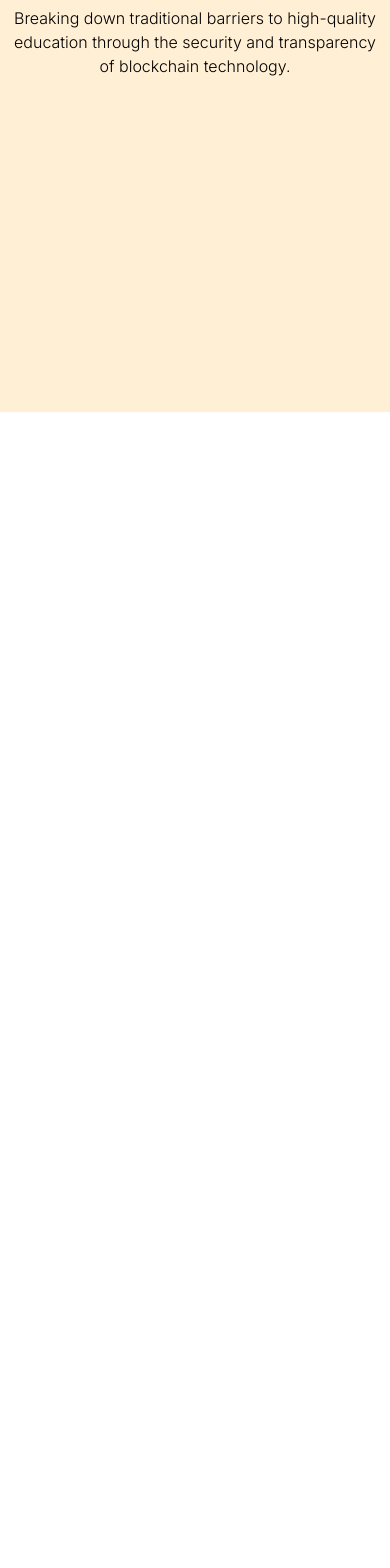
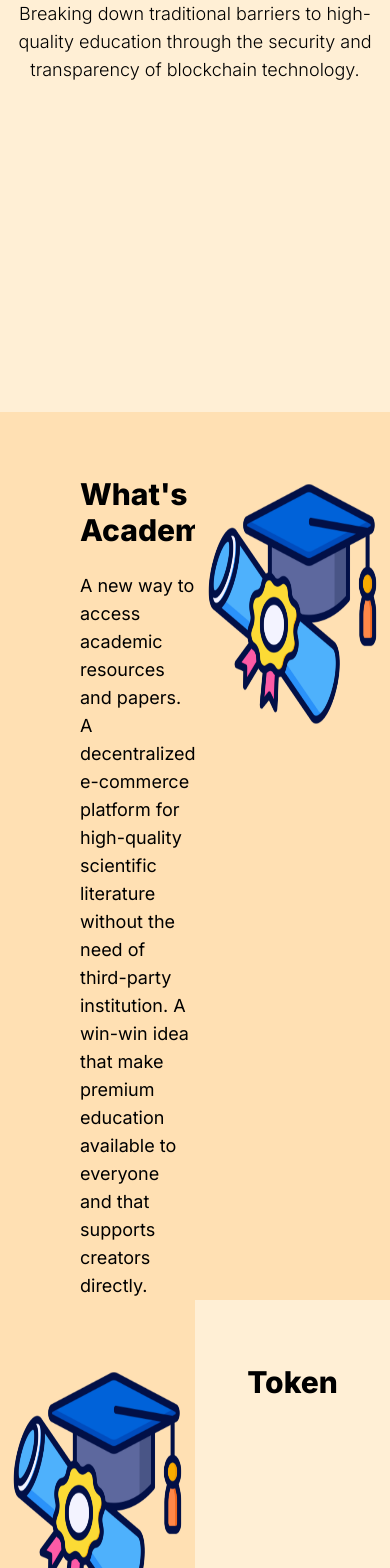
Before and after one commit to rocconmarco/academify, a Next.js app: page / in a window 390 px wide. Shown: the part 432-2000 px from the top of the page. Before the commit the page ends 844 px from the top, so only its background shows below. Built offline with nearby package versions, Linux system fonts and the light colour scheme.

Commit message:
Aggiunte sezioni alla homepage

```diff
--- a/src/app/page.tsx
+++ b/src/app/page.tsx
@@ -1,15 +1,46 @@
 export default function Home() {
   return (
+    <>
       <div className="min-h-screen flex items-center justify-center px-2 sm:px-20 xl:px-28 bg-backgroundColor">
         <header className="flex flex-col gap-6">
           <h1 className="text-4xl md:text-6xl text-center font-extrabold">
             Premium knowledge for everyone
           </h1>
-        <p className="text-md font-light md:text-xl text-center lg:px-36">
+          <p className="text-lg font-light md:text-xl text-center lg:px-36">
             Breaking down traditional barriers to high-quality education through
             the security and transparency of blockchain technology.
           </p>
         </header>
       </div>
+      <div className="min-h-screen bg-owlBeige">
+        <div className="flex justify-center min-h-screen">
+          <div className="w-[50%] flex flex-col gap-6">
+            <h2 className="text-3xl ml-20 font-extrabold mt-16">
+              What's Academify?
+            </h2>
+            <p className="text-lg ml-20">
+              A new way to access academic resources and papers. A decentralized
+              e-commerce platform for high-quality scientific literature without
+              the need of third-party institution. A win-win idea that make
+              premium education available to everyone and that supports creators
+              directly.
+            </p>
+          </div>
+          <div className="w-[50%]">
+            <img src="./whats-academify-icon.png" className="h-96" />
+          </div>
+        </div>
+      </div>
+      <div className="min-h-screen bg-backgroundColor">
+        <div className="flex justify-center min-h-screen">
+          <div className="w-[50%]">
+            <img src="./whats-academify-icon.png" className="h-96" />
+          </div>
+          <div className="w-[50%]">
+            <h2 className="text-3xl text-center font-extrabold mt-16">Token</h2>
+          </div>
+        </div>
+      </div>
+    </>
   );
 }
```
Also changed, not shown: public/whats-academify-icon.png (added). Lines whose indentation alone changed are shown as unchanged.
